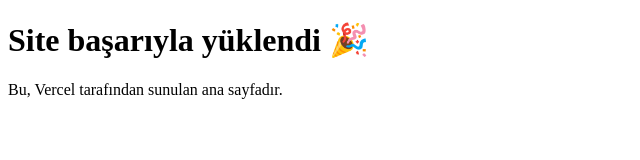
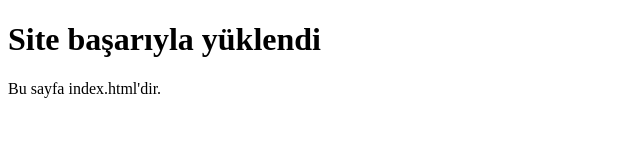
Before and after one commit to hsnesr/ilackutu, a website: page public/index.html in a window 1280 px wide. Shown: the whole page, without its empty margins (0-640 px from the left). Drawn offline with Linux system fonts and the light colour scheme.

Commit message:
Add public/index.html

```diff
--- a/public/index.html
+++ b/public/index.html
@@ -2,11 +2,11 @@
 <!DOCTYPE html>
 <html lang="tr">
 <head>
-  <meta charset="UTF-8">
+  <meta charset="UTF-8" />
   <title>Hoş Geldiniz</title>
 </head>
 <body>
-  <h1>Site başarıyla yüklendi 🎉</h1>
-  <p>Bu, Vercel tarafından sunulan ana sayfadır.</p>
+  <h1>Site başarıyla yüklendi</h1>
+  <p>Bu sayfa index.html'dir.</p>
 </body>
 </html>
```
